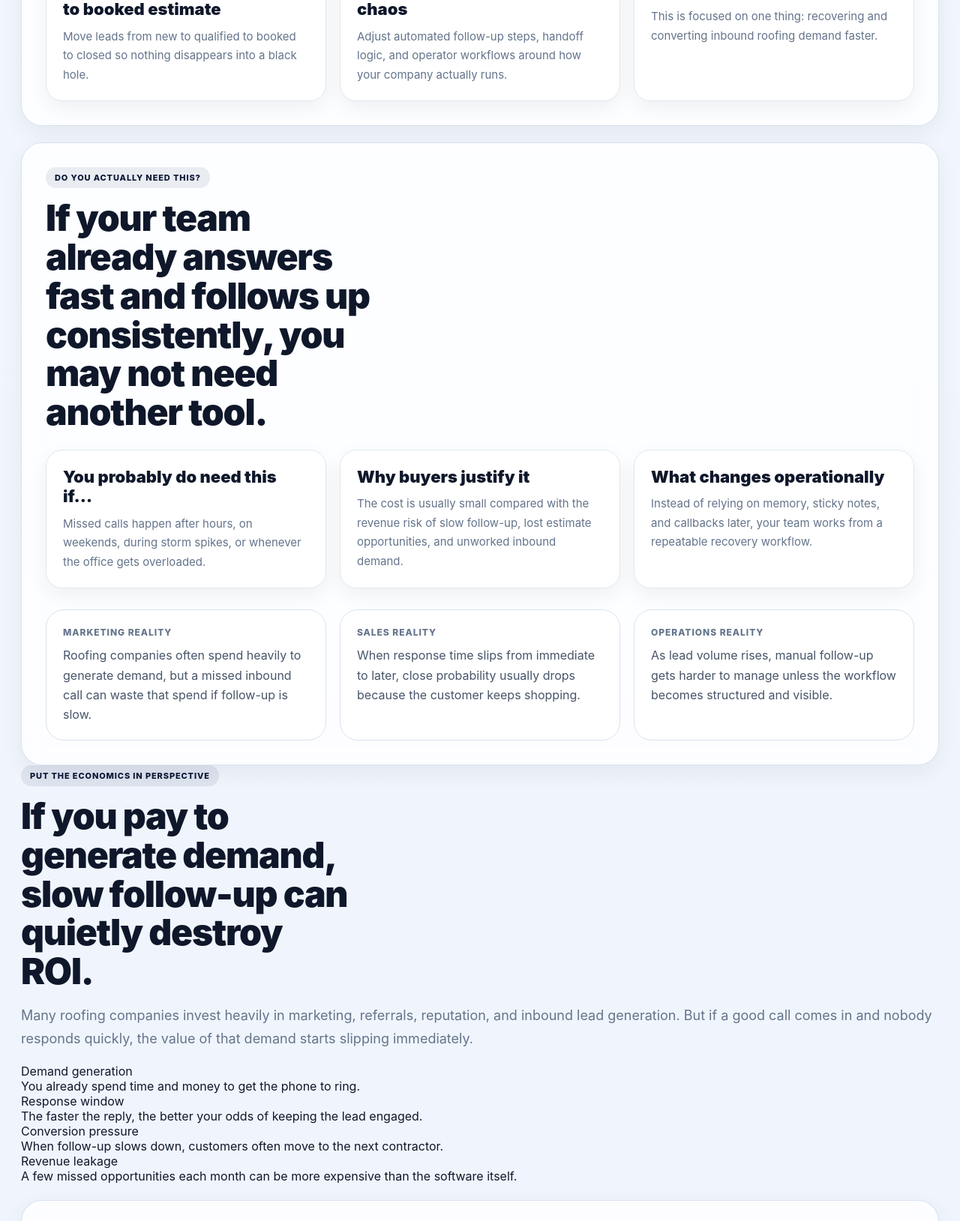
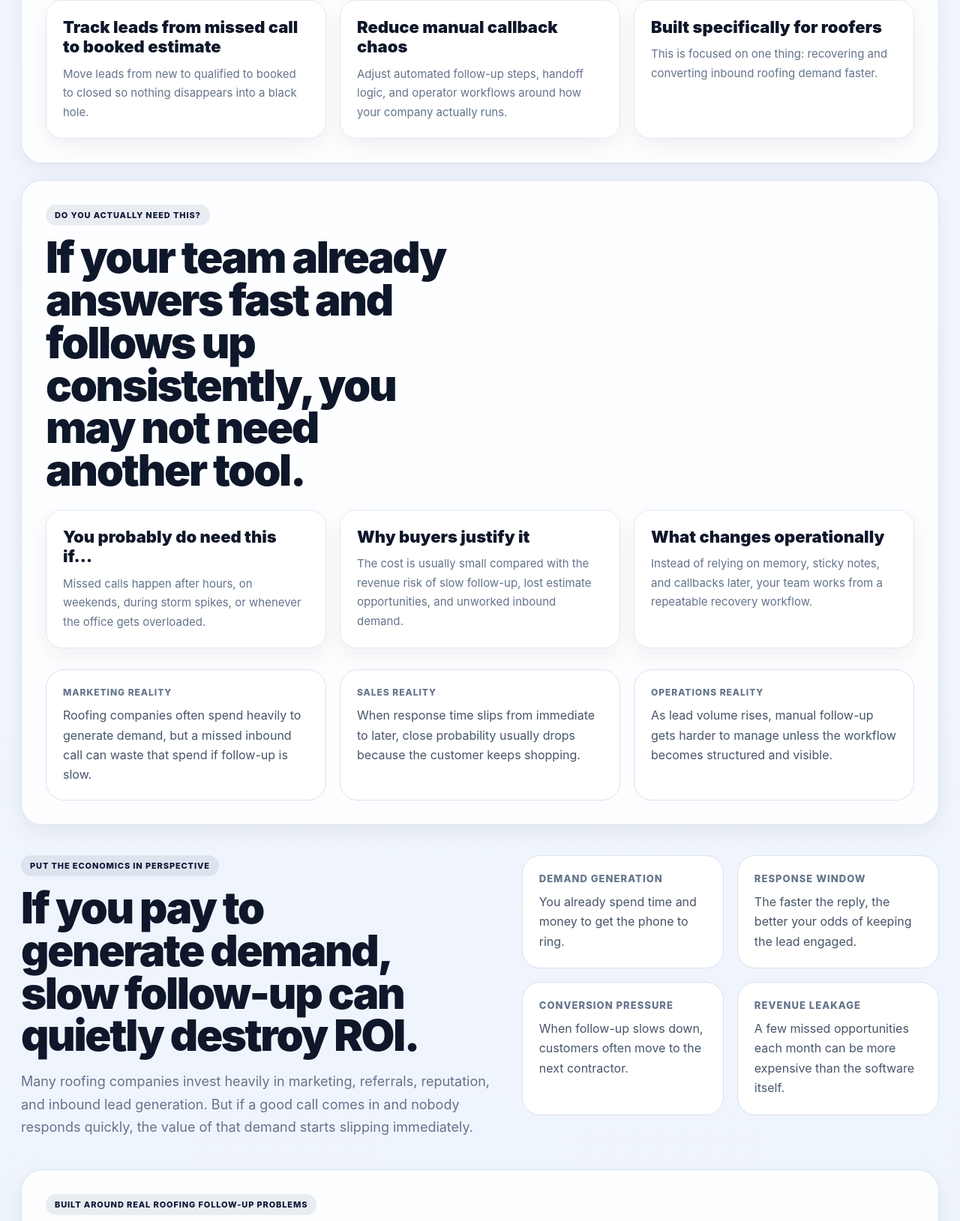
Before and after one commit to ahmedezeldin/roofing-mvp, a FastAPI app: page / in a window 1280 px wide. Shown: the part 2133-3762 px from the top of the page at 75% size. Run offline with FastAPI, Linux system fonts and the light colour scheme.

Commit message:
Add styles for landing page components

```diff
--- a/app/static/css/landing.css
+++ b/app/static/css/landing.css
@@ -488,3 +488,92 @@
     grid-template-columns: 1fr;
   }
 }
+.landing-pro-trust-line {
+  margin-top: 14px;
+  font-size: 14px;
+  line-height: 1.5;
+  color: #64748b;
+}
+
+.landing-perspective-band {
+  display: grid;
+  grid-template-columns: repeat(3, minmax(0, 1fr));
+  gap: 18px;
+  margin-top: 28px;
+}
+
+.landing-perspective-card {
+  background: #ffffff;
+  border: 1px solid #d9e1ef;
+  border-radius: 24px;
+  padding: 22px 22px 20px;
+}
+
+.landing-perspective-label {
+  font-size: 12px;
+  font-weight: 800;
+  letter-spacing: 0.08em;
+  text-transform: uppercase;
+  color: #64748b;
+  margin-bottom: 10px;
+}
+
+.landing-perspective-text {
+  font-size: 16px;
+  line-height: 1.65;
+  color: #475569;
+}
+
+.landing-economics-band {
+  display: grid;
+  grid-template-columns: 1.15fr 1fr;
+  gap: 28px;
+  align-items: start;
+  margin-top: 40px;
+}
+
+.landing-economics-grid {
+  display: grid;
+  grid-template-columns: repeat(2, minmax(0, 1fr));
+  gap: 18px;
+}
+
+.landing-economics-card {
+  background: #ffffff;
+  border: 1px solid #d9e1ef;
+  border-radius: 24px;
+  padding: 22px;
+}
+
+.landing-economics-title {
+  font-size: 13px;
+  font-weight: 800;
+  letter-spacing: 0.08em;
+  text-transform: uppercase;
+  color: #64748b;
+  margin-bottom: 10px;
+}
+
+.landing-economics-text {
+  font-size: 16px;
+  line-height: 1.65;
+  color: #475569;
+}
+
+.section-title-lg {
+  font-size: clamp(42px, 5vw, 58px);
+  line-height: 0.98;
+  letter-spacing: -0.04em;
+}
+
+.section-title-lg.compact {
+  font-size: clamp(40px, 4.5vw, 54px);
+}
+
+@media (max-width: 960px) {
+  .landing-perspective-band,
+  .landing-economics-band,
+  .landing-economics-grid {
+    grid-template-columns: 1fr;
+  }
+}
```
